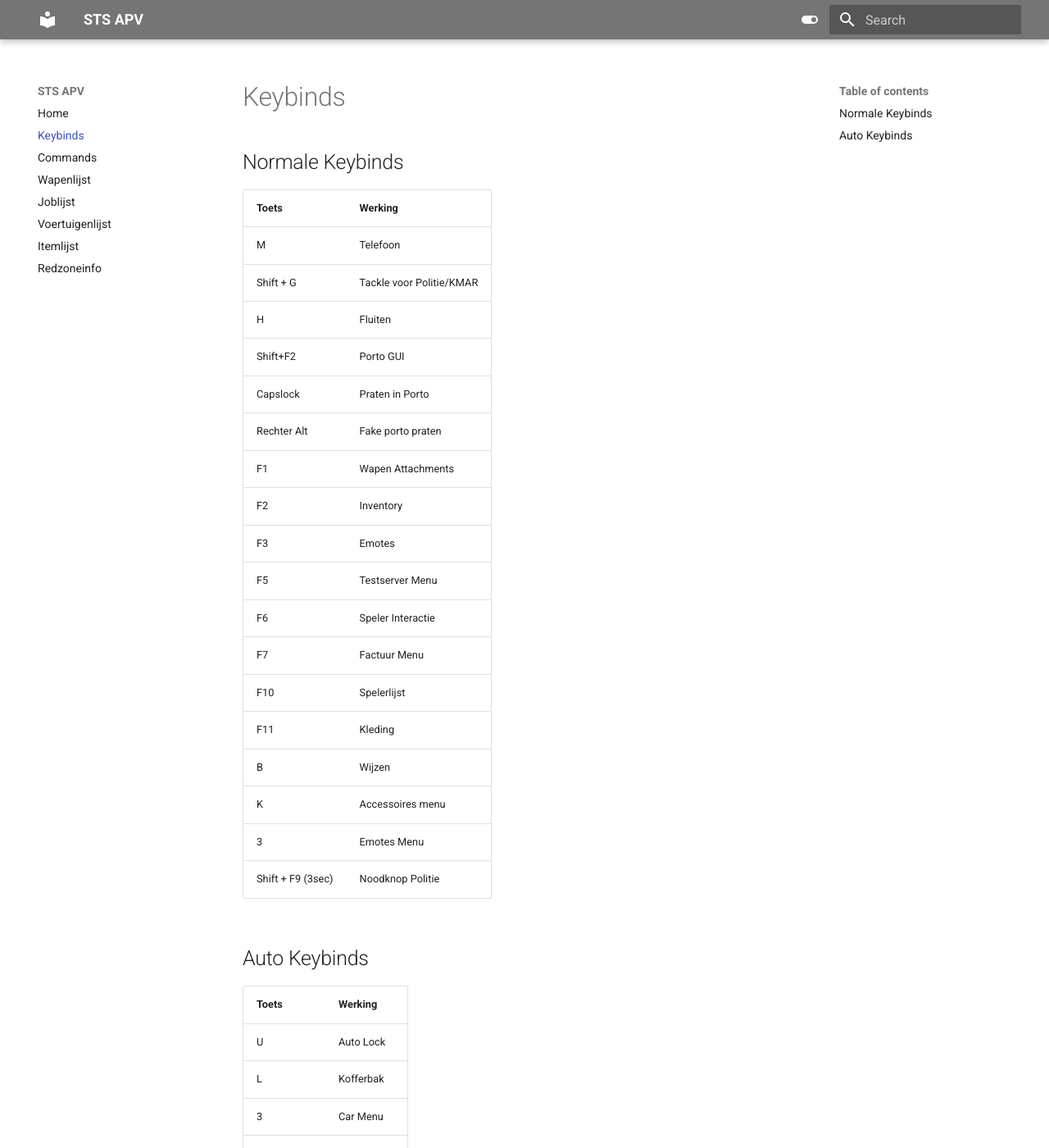
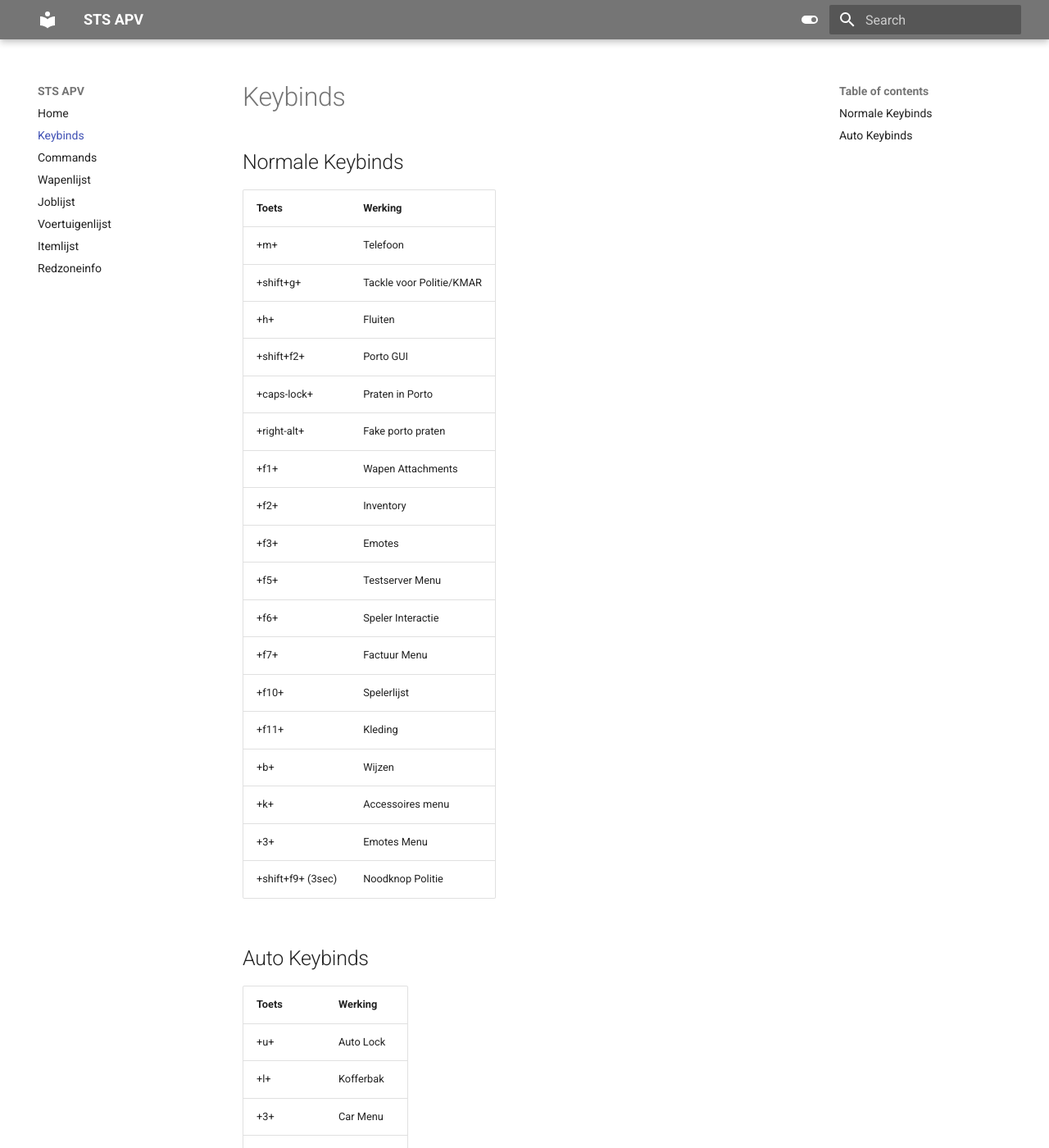
Before and after one commit to Welseyy/STSAPV, an MkDocs documentation site: the page built from docs/keybinds.md, in a window 1280 px wide and 1400 px high. Shown: the whole window at 82% size. Built offline with MkDocs 1.6.1 and Material for MkDocs 9.7.7, drawn with Linux system fonts in a browser that asks for light colours.

Commit message:
Markdowns

```diff
--- a/docs/keybinds.md
+++ b/docs/keybinds.md
@@ -1,33 +1,35 @@
+
+
 # Keybinds
 
 ## Normale Keybinds
 
 | Toets | Werking |
 |---|---|
-| M | Telefoon |
-| Shift + G | Tackle voor Politie/KMAR |
-| H | Fluiten |
-| Shift+F2 | Porto GUI |
-| Capslock | Praten in Porto|
-| Rechter Alt |Fake porto praten|
-| F1 | Wapen Attachments |
-| F2 | Inventory |
-| F3 | Emotes |
-| F5 | Testserver Menu |
-| F6 | Speler Interactie |
-| F7 | Factuur Menu |
-| F10 | Spelerlijst |
-| F11 | Kleding |
-| B | Wijzen|
-| K | Accessoires menu |
-| 3 | Emotes Menu|
-| Shift + F9 (3sec) | Noodknop Politie |
+| +m+ | Telefoon |
+| +shift+g+ | Tackle voor Politie/KMAR |
+| +h+ | Fluiten |
+| +shift+f2+ | Porto GUI |
+| +caps-lock+ | Praten in Porto|
+| +right-alt+ |Fake porto praten|
+| +f1+ | Wapen Attachments |
+| +f2+ | Inventory |
+| +f3+ | Emotes |
+| +f5+ | Testserver Menu |
+| +f6+ | Speler Interactie |
+| +f7+ | Factuur Menu |
+| +f10+ | Spelerlijst |
+| +f11+ | Kleding |
+| +b+ | Wijzen|
+| +k+ | Accessoires menu |
+| +3+ | Emotes Menu|
+| +shift+f9+ (3sec) | Noodknop Politie |
 
 ## Auto Keybinds
 
 | Toets | Werking |
 |---|---|
-| U | Auto Lock |
-| L | Kofferbak |
-| 3 | Car Menu |
-| Shift + B | Drift-mode|
+| +u+ | Auto Lock |
+| +l+ | Kofferbak |
+| +3+ | Car Menu |
+| +shift+b+ | Drift-mode|
```
